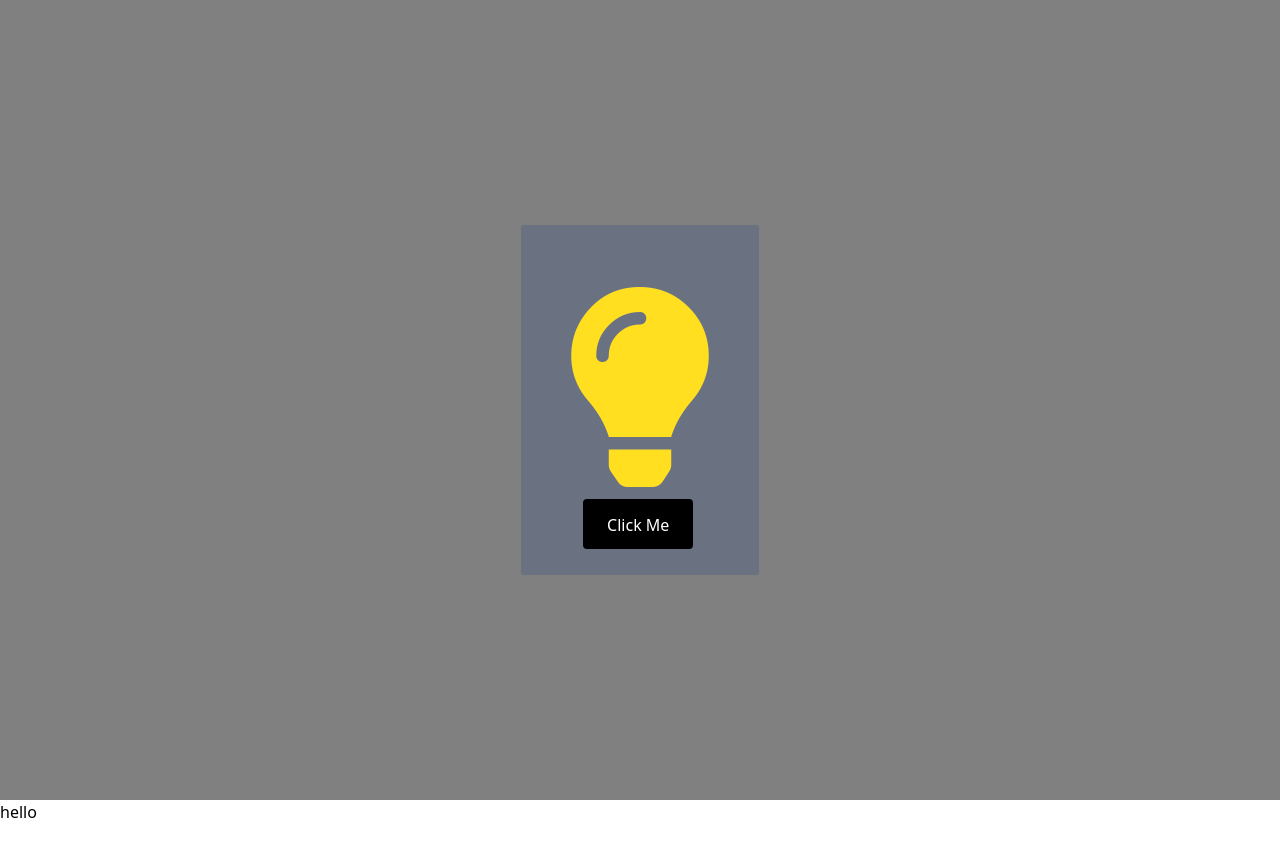
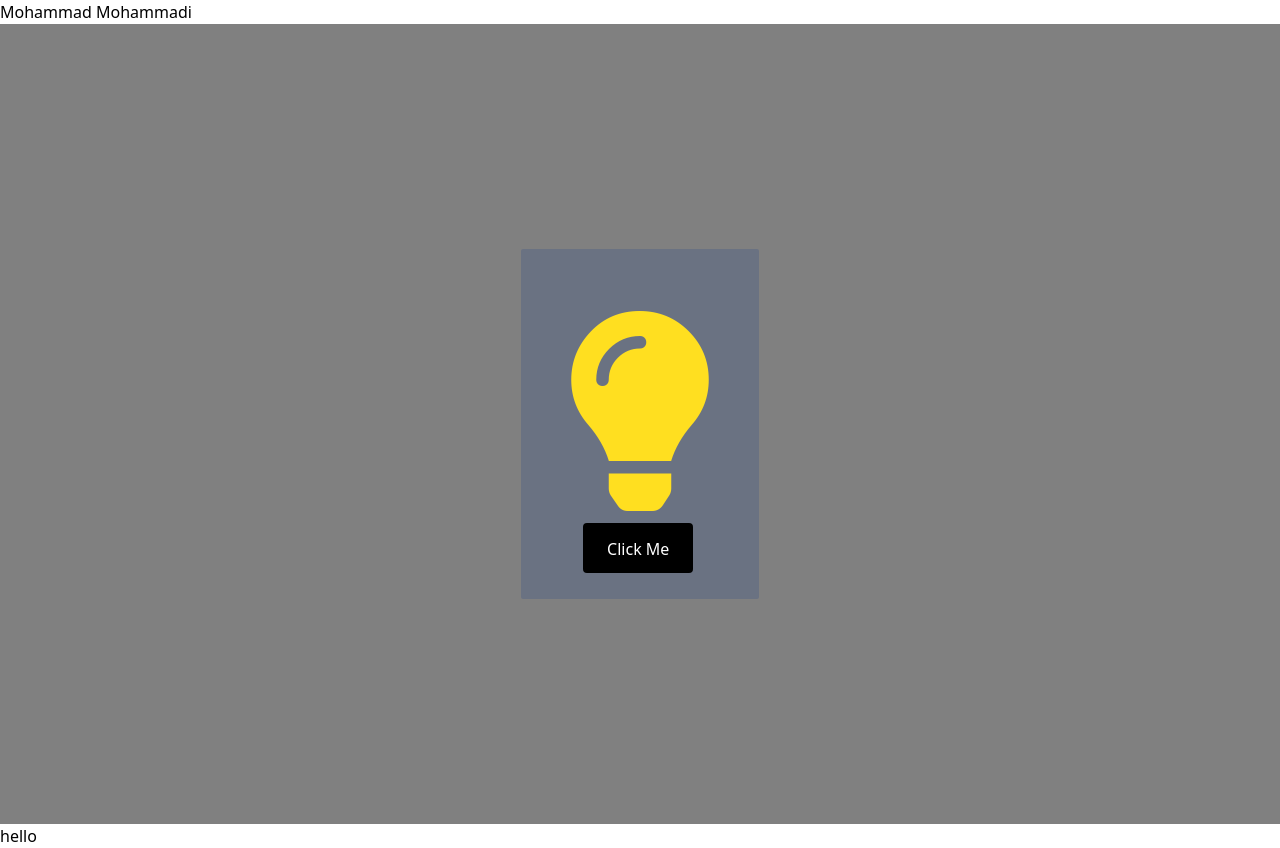
Before and after one commit to mohammadmohammadi1233212/Lamp, a website: page لامپ.html in a window 1280 px wide. Before the commit the page ends 824 px from the top, so only its background shows below. Drawn offline with Linux system fonts and the light colour scheme.

Commit message:
ghanges Added

```diff
--- a/لامپ.html
+++ b/لامپ.html
@@ -11,6 +11,9 @@
     />
   </head>
   <body>
+    <div>
+      <h1>Mohammad Mohammadi</h1>
+    </div>
     <div id="div"></div>
     <h1 id="12"></h1>
     <script>
```
